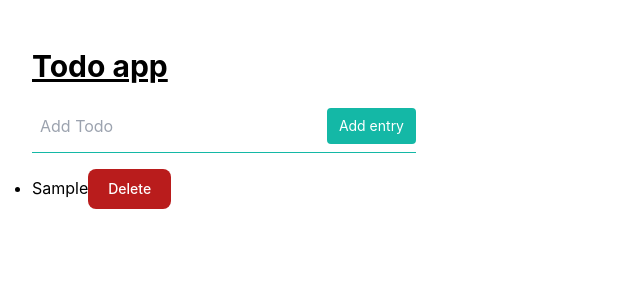
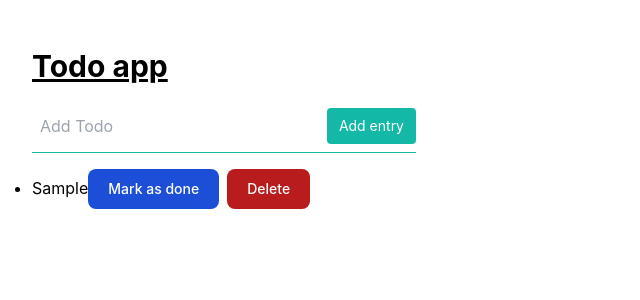
Before and after one commit to CaptainDonut/todo-app, a React (Create React App) app: page / in a window 1280 px wide. Both pictures are taken after typing "Sample" into the empty fields and a click on the button "Add entry". Shown: the top 300 px of the page, without its empty margins (0-640 px from the left). Built offline with nearby package versions, Linux system fonts and the light colour scheme.

Commit message:
Added done button and style

```diff
--- a/src/App.css
+++ b/src/App.css
@@ -28,11 +28,24 @@
   color: #61dafb;
 }
 
-@keyframes App-logo-spin {
-  from {
-    transform: rotate(0deg);
-  }
-  to {
-    transform: rotate(360deg);
-  }
+
+.add-button {
+  @apply flex-shrink-0 bg-teal-500 hover:bg-teal-700 border-teal-500 hover:border-teal-700 text-sm border-4 text-white py-1 px-2 rounded
 }
+
+.done-button {
+  @apply text-white bg-blue-700 hover:bg-blue-800 focus:ring-4 focus:ring-blue-300 font-medium rounded-lg text-sm px-5 py-2.5 mr-2 mb-2 dark:bg-blue-600 dark:hover:bg-blue-700 focus:outline-none dark:focus:ring-blue-800;
+}
+
+.delete-button {
+  @apply text-white bg-red-700 hover:bg-red-800 focus:ring-4 focus:ring-red-300 font-medium rounded-lg text-sm px-5 py-2.5 mr-2 mb-2 dark:bg-red-600 dark:hover:bg-red-700 focus:outline-none dark:focus:ring-red-800;
+}
+
+.input-css {
+  @apply appearance-none bg-transparent border-none w-full text-gray-700 mr-3 py-1 px-2 leading-tight focus:outline-none
+}
+
+
+.done {
+  text-decoration: line-through;
+}
--- a/src/App.tsx
+++ b/src/App.tsx
@@ -4,24 +4,31 @@ import './App.css';
 
 const App = () => {
   const [todo, setTodo] = useState(""); //todo = value in input field. setTodo = function that updates todo value.
-  const [todos, setTodos] = useState<string[]>([]); // visible list of todos
+  const [todos, setTodos] = useState<{ text: string, done: boolean }[]>([]); // visible list of todos. Hold both text and done states to keep track.
 
   // -- Submit --
   const handleSubmit = (e: React.FormEvent<HTMLFormElement>) => { //react hook
     e.preventDefault(); //don't refresh page
-    setTodos([todo, ...todos]); // latest added appear first
+    setTodos([{ text: todo, done: false }, ...todos]) // latest added appear first
     setTodo(""); //reset after each submit
   };
 
   // -- Remove --
-const handleRemove = (index: number) => { //react hook
-  let newTodos: string[] = [...todos]; //get the todos
-  newTodos.splice(index, 1); //remove
-  setTodos(newTodos); //update
+  const handleRemove = (index: number) => { //react hook, list index
+    let currentTodos: { text: string, done: boolean }[] = [...todos]; //get the todos
+    currentTodos.splice(index, 1); //remove
+    setTodos(currentTodos); //update state
+  };
+
+  // -- Done --
+  const handleDone = (index: number) => {
+    let currentTodos: { text: string, done: boolean }[] = [...todos]; //get the todos
+    currentTodos[index].done = !currentTodos[index].done;
+    setTodos(currentTodos);
   };
 
 
-// Return form
+  // Return the site:
   return (
     <div className="min-h-full flex flex-col items-baseline py-12 sm:px-6 lg:px-8 space-y-4">
 
@@ -29,28 +36,34 @@ const handleRemove = (index: number) => { //react hook
         Todo app
       </h1>
 
+      {/* form */}
       <form onSubmit={handleSubmit} className="w-full max-w-sm">
         <div className="flex items-center border-b border-teal-500 py-2">
           <input
             type="text"
             value={todo}
             onChange={e => setTodo(e.target.value)}
-     className="appearance-none bg-transparent border-none w-full text-gray-700 mr-3 py-1 px-2 leading-tight focus:outline-none" placeholder="Add Todo" aria-label="Todo"/>
-    <button type="submit" className="flex-shrink-0 bg-teal-500 hover:bg-teal-700 border-teal-500 hover:border-teal-700 text-sm border-4 text-white py-1 px-2 rounded">
+            className="input-css" placeholder="Add Todo" aria-label="Todo" />
+          <button type="submit" className="add-button">
             Add entry
           </button>
         </div>
       </form>
-      <ul className ="list-disc space-y-4">
-        {/* map loops over array and render each todo to <li> elements */}
+
+      {/* list */}
+      <ul className="list-disc space-y-4">
+        {/* map loops over array and render each todo to <li> elements. line through if marked as complete */}
         {todos.map((todo, index) => (
-          <li key={index}>
-            {todo}
-            <button type="button" className="text-white bg-red-700 hover:bg-red-800 focus:ring-4 focus:ring-red-300 font-medium rounded-lg text-sm px-5 py-2.5 mr-2 mb-2 dark:bg-red-600 dark:hover:bg-red-700 focus:outline-none dark:focus:ring-red-800"
+          <li key={index} style={{ textDecoration: todo.done ? "line-through" : "none" }}>
+            {todo.text}
+            <button type="button" className="done-button"
+              onClick={() => handleDone(index)}> Mark as done </button>
+            <button type="button" className="delete-button"
               onClick={() => handleRemove(index)}> Delete </button>
           </li>
         ))}
       </ul>
+
     </div>
   );
 };
```
Lines whose indentation alone changed are shown as unchanged.
